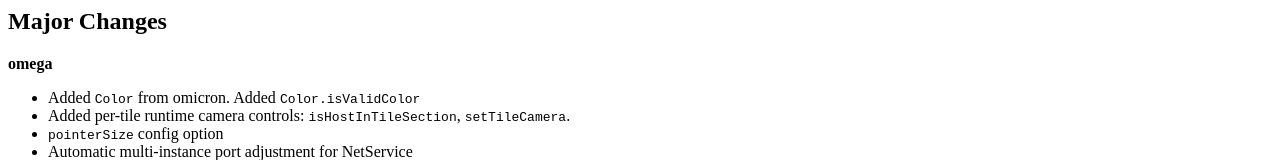
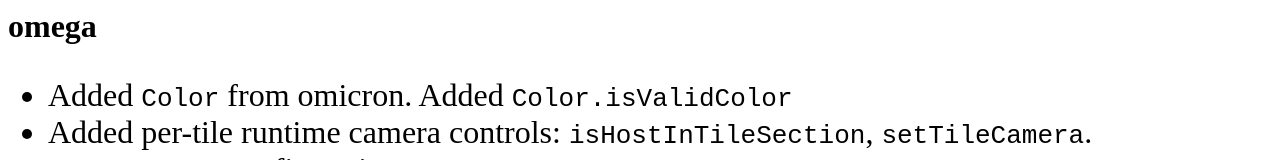
Before and after one commit to uic-evl/omegalib-windows, a plain HTML site: page update.html in a window 1280 px wide. Shown: the top 160 px of the page. Drawn offline with Linux system fonts and the light colour scheme.

Commit message:
Update update.html

```diff
--- a/update.html
+++ b/update.html
@@ -1,6 +1,6 @@
 <html>
 <body>
-<h2>Major Changes</h2>
+<font size="6">
 
 <p><strong>omega</strong></p>
 
@@ -40,5 +40,7 @@
 </ul>
 
 For a full list of changes check the <a href="https://github.com/febret/omegalib/wiki/ReleaseNotes">Omegalib Release Notes Page</a>
+
+</font>
 </body>
 </html>
```
